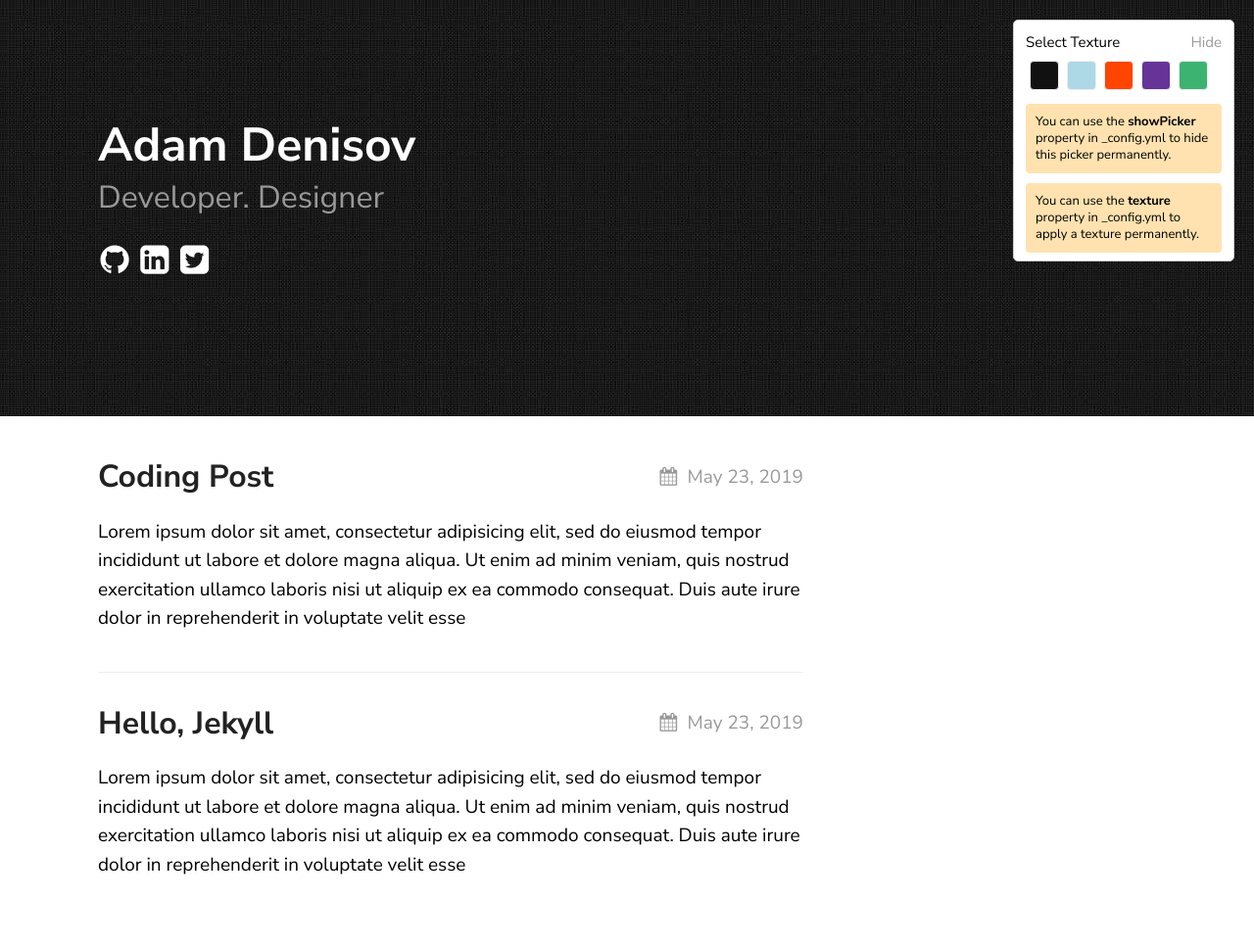
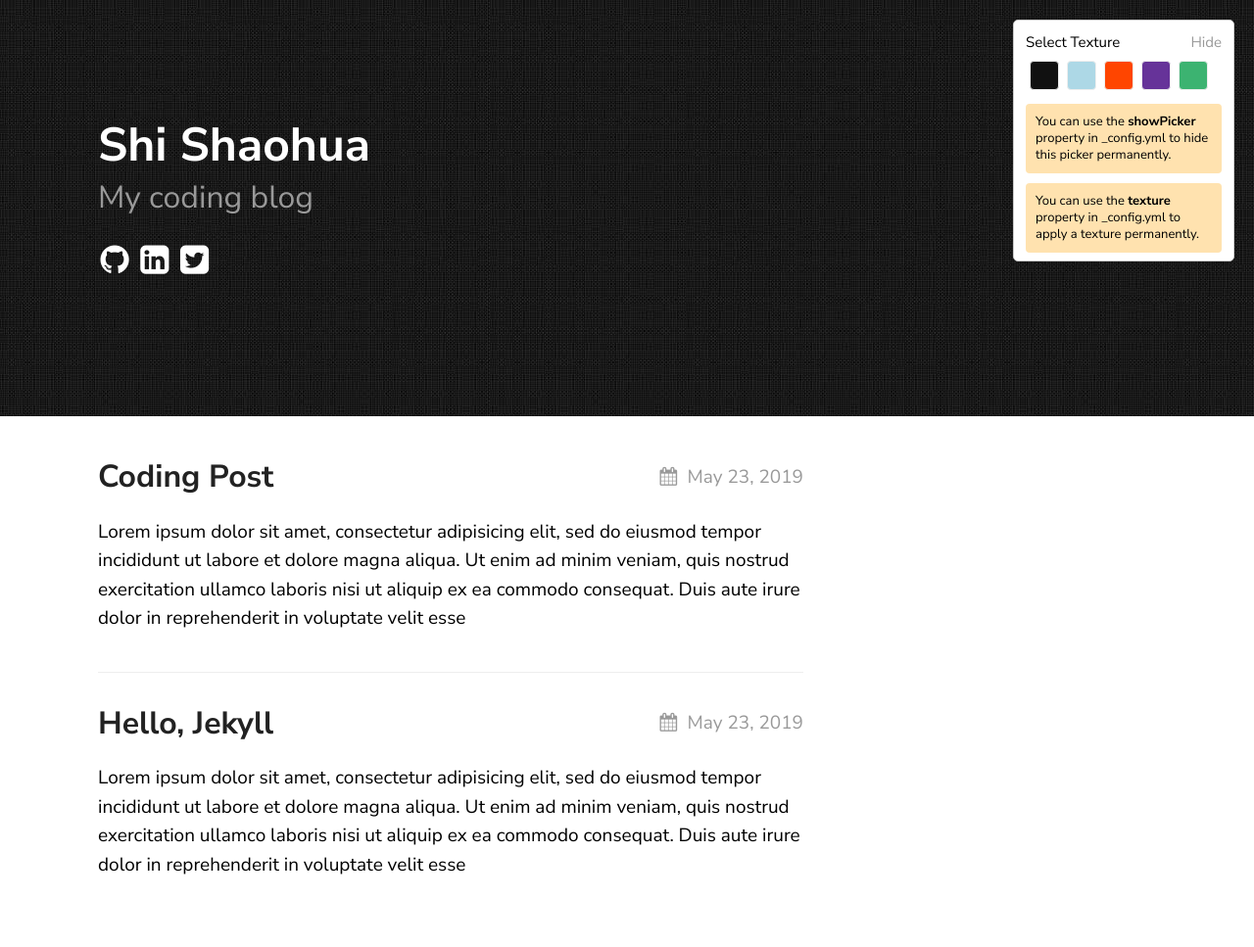
Before and after one commit to shshi/shishaohua.github.io, a Jekyll site: the page built from docs/index.md, in a window 1280 px wide. Shown: the whole page at 98% size. Built offline with Jekyll 4.4.1, drawn with Linux system fonts in a browser that asks for light colours.

Commit message:
Update _config.yml

```diff
--- a/docs/_config.yml
+++ b/docs/_config.yml
@@ -15,8 +15,8 @@ sass:
 
 permalink: /posts/:title/
 texture:
-  title: Adam Denisov
-  tagline: Developer. Designer
+  title: Shi Shaohua
+  tagline: My coding blog
   date_format: "%b %-d, %Y"
   style: black
   showNav: false
@@ -25,7 +25,7 @@ texture:
   # generate social links in footer
   social_links:
     twitter: thelehhman
-    github:  thelehhman
+    github:  shshi
     linkedIn: in/thelehhman
     rss: rss
 
```
